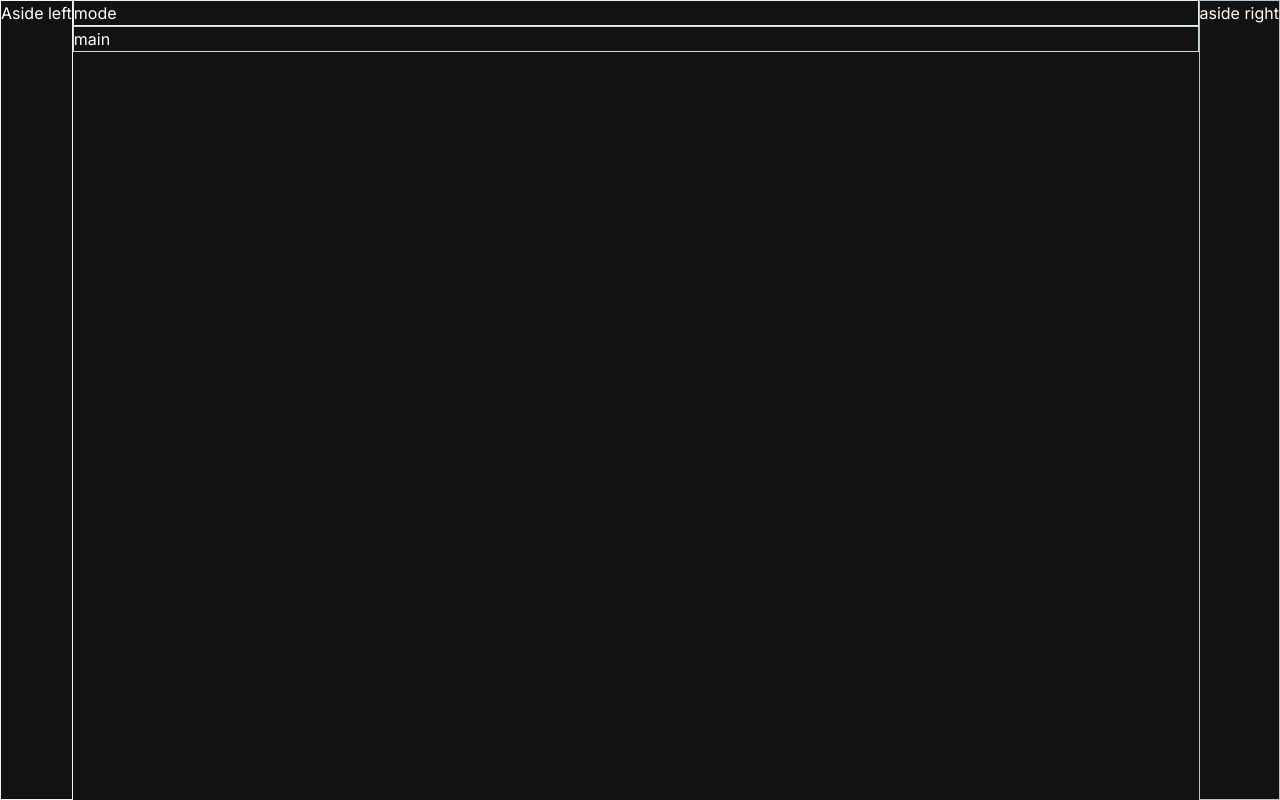
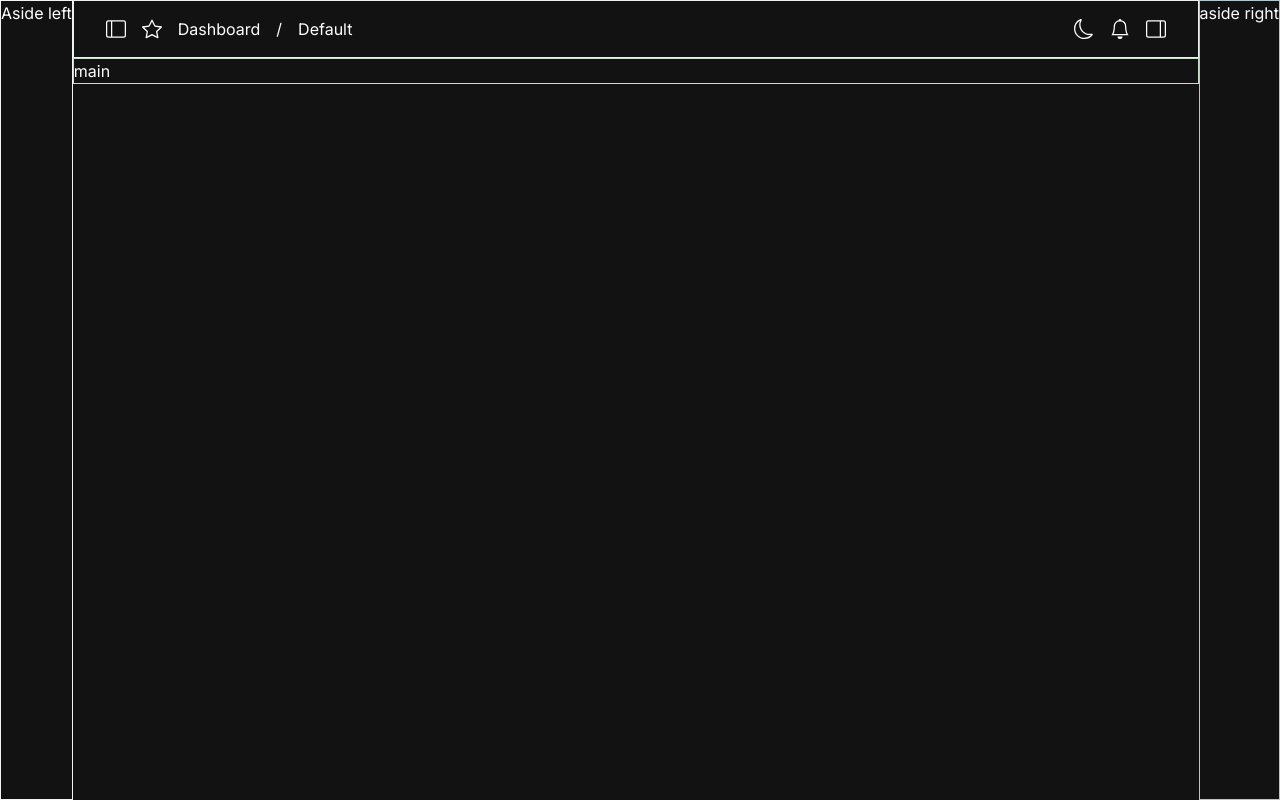
Before and after one commit to OnlyIZI/ecommerce-front, a Next.js app: page /admin/dashboard in a window 1280 px wide. Built offline with nearby package versions, Linux system fonts and the light colour scheme.

Commit message:
add: create headerAdmin page

```diff
--- a/src/app/admin/_components/header.tsx
+++ b/src/app/admin/_components/header.tsx
@@ -1,12 +1,45 @@
 "use client"
+import { Bell } from "@/icons/bell"
+import { Moon } from "@/icons/moon"
+import { SideBar } from "@/icons/sideBar"
+import { SideBarReverse } from "@/icons/sideBarReverse"
+import { Star } from "@/icons/star"
+import { Sun } from "@/icons/sun"
 import { useTheme } from "next-themes"
 
 export const HeaderAdmin = () => {
-  const { setTheme } = useTheme()
+  const { theme, setTheme } = useTheme()
+
+  function handleToggle() {
+    if (theme == "light") return setTheme("dark")
+    return setTheme("light")
+  }
 
   return (
-    <header>
-      <button>mode</button>
-    </header>
+    <section className="flex h-14 w-full items-center justify-between px-8">
+      <div className="flex gap-4">
+        <button>
+          <SideBar width={20} height={20} />
+        </button>
+        <button>
+          <Star width={20} height={20} />
+        </button>
+        <p>Dashboard</p>
+        <p>/</p>
+        <p>Default</p>
+      </div>
+      <div className="flex gap-4">
+        <button onClick={handleToggle}>
+          <Sun width={20} height={20} className="flex dark:hidden" />
+          <Moon width={20} height={20} className="hidden dark:flex" />
+        </button>
+        <button>
+          <Bell width={20} height={20} />
+        </button>
+        <button>
+          <SideBarReverse width={20} height={20} />
+        </button>
+      </div>
+    </section>
   )
 }
--- /dev/null
+++ b/src/icons/bell.tsx
@@ -0,0 +1,16 @@
+import { IconsProps } from "@/interface/icons"
+
+export const Bell = ({ className, width, height }: IconsProps) => {
+  return (
+    <svg
+      xmlns="http://www.w3.org/2000/svg"
+      width={width}
+      height={height}
+      fill="currentColor"
+      className={`bi bi-bell ${className}`}
+      viewBox="0 0 16 16"
+    >
+      <path d="M8 16a2 2 0 0 0 2-2H6a2 2 0 0 0 2 2M8 1.918l-.797.161A4 4 0 0 0 4 6c0 .628-.134 2.197-.459 3.742-.16.767-.376 1.566-.663 2.258h10.244c-.287-.692-.502-1.49-.663-2.258C12.134 8.197 12 6.628 12 6a4 4 0 0 0-3.203-3.92zM14.22 12c.223.447.481.801.78 1H1c.299-.199.557-.553.78-1C2.68 10.2 3 6.88 3 6c0-2.42 1.72-4.44 4.005-4.901a1 1 0 1 1 1.99 0A5 5 0 0 1 13 6c0 .88.32 4.2 1.22 6" />
+    </svg>
+  )
+}
--- /dev/null
+++ b/src/icons/moon.tsx
@@ -0,0 +1,16 @@
+import { IconsProps } from "@/interface/icons"
+
+export const Moon = ({ className, width, height }: IconsProps) => {
+  return (
+    <svg
+      xmlns="http://www.w3.org/2000/svg"
+      width={width}
+      height={height}
+      fill="currentColor"
+      className={`bi bi-moon ${className}`}
+      viewBox="0 0 16 16"
+    >
+      <path d="M6 .278a.77.77 0 0 1 .08.858 7.2 7.2 0 0 0-.878 3.46c0 4.021 3.278 7.277 7.318 7.277q.792-.001 1.533-.16a.79.79 0 0 1 .81.316.73.73 0 0 1-.031.893A8.35 8.35 0 0 1 8.344 16C3.734 16 0 12.286 0 7.71 0 4.266 2.114 1.312 5.124.06A.75.75 0 0 1 6 .278M4.858 1.311A7.27 7.27 0 0 0 1.025 7.71c0 4.02 3.279 7.276 7.319 7.276a7.32 7.32 0 0 0 5.205-2.162q-.506.063-1.029.063c-4.61 0-8.343-3.714-8.343-8.29 0-1.167.242-2.278.681-3.286" />
+    </svg>
+  )
+}
--- /dev/null
+++ b/src/icons/sideBar.tsx
@@ -0,0 +1,16 @@
+import { IconsProps } from "@/interface/icons"
+
+export const SideBar = ({ className, width, height }: IconsProps) => {
+  return (
+    <svg
+      xmlns="http://www.w3.org/2000/svg"
+      width={width}
+      height={height}
+      fill="currentColor"
+      className={`bi bi-layout-sidebar ${className}`}
+      viewBox="0 0 16 16"
+    >
+      <path d="M0 3a2 2 0 0 1 2-2h12a2 2 0 0 1 2 2v10a2 2 0 0 1-2 2H2a2 2 0 0 1-2-2zm5-1v12h9a1 1 0 0 0 1-1V3a1 1 0 0 0-1-1zM4 2H2a1 1 0 0 0-1 1v10a1 1 0 0 0 1 1h2z" />
+    </svg>
+  )
+}
--- /dev/null
+++ b/src/icons/sideBarReverse.tsx
@@ -0,0 +1,16 @@
+import { IconsProps } from "@/interface/icons"
+
+export const SideBarReverse = ({ className, width, height }: IconsProps) => {
+  return (
+    <svg
+      xmlns="http://www.w3.org/2000/svg"
+      width={width}
+      height={height}
+      fill="currentColor"
+      className={`bi bi-layout-sidebar-reverse ${className}`}
+      viewBox="0 0 16 16"
+    >
+      <path d="M16 3a2 2 0 0 0-2-2H2a2 2 0 0 0-2 2v10a2 2 0 0 0 2 2h12a2 2 0 0 0 2-2zm-5-1v12H2a1 1 0 0 1-1-1V3a1 1 0 0 1 1-1zm1 0h2a1 1 0 0 1 1 1v10a1 1 0 0 1-1 1h-2z" />
+    </svg>
+  )
+}
--- /dev/null
+++ b/src/icons/star.tsx
@@ -0,0 +1,16 @@
+import { IconsProps } from "@/interface/icons"
+
+export const Star = ({ className, width, height }: IconsProps) => {
+  return (
+    <svg
+      xmlns="http://www.w3.org/2000/svg"
+      width={width}
+      height={height}
+      fill="currentColor"
+      className={`bi bi-star ${className}`}
+      viewBox="0 0 16 16"
+    >
+      <path d="M2.866 14.85c-.078.444.36.791.746.593l4.39-2.256 4.389 2.256c.386.198.824-.149.746-.592l-.83-4.73 3.522-3.356c.33-.314.16-.888-.282-.95l-4.898-.696L8.465.792a.513.513 0 0 0-.927 0L5.354 5.12l-4.898.696c-.441.062-.612.636-.283.95l3.523 3.356-.83 4.73zm4.905-2.767-3.686 1.894.694-3.957a.56.56 0 0 0-.163-.505L1.71 6.745l4.052-.576a.53.53 0 0 0 .393-.288L8 2.223l1.847 3.658a.53.53 0 0 0 .393.288l4.052.575-2.906 2.77a.56.56 0 0 0-.163.506l.694 3.957-3.686-1.894a.5.5 0 0 0-.461 0z" />
+    </svg>
+  )
+}
--- /dev/null
+++ b/src/icons/sun.tsx
@@ -0,0 +1,16 @@
+import { IconsProps } from "@/interface/icons"
+
+export const Sun = ({ className, width, height }: IconsProps) => {
+  return (
+    <svg
+      xmlns="http://www.w3.org/2000/svg"
+      width={width}
+      height={height}
+      fill="currentColor"
+      className={`bi bi-brightness-high ${className}`}
+      viewBox="0 0 16 16"
+    >
+      <path d="M8 11a3 3 0 1 1 0-6 3 3 0 0 1 0 6m0 1a4 4 0 1 0 0-8 4 4 0 0 0 0 8M8 0a.5.5 0 0 1 .5.5v2a.5.5 0 0 1-1 0v-2A.5.5 0 0 1 8 0m0 13a.5.5 0 0 1 .5.5v2a.5.5 0 0 1-1 0v-2A.5.5 0 0 1 8 13m8-5a.5.5 0 0 1-.5.5h-2a.5.5 0 0 1 0-1h2a.5.5 0 0 1 .5.5M3 8a.5.5 0 0 1-.5.5h-2a.5.5 0 0 1 0-1h2A.5.5 0 0 1 3 8m10.657-5.657a.5.5 0 0 1 0 .707l-1.414 1.415a.5.5 0 1 1-.707-.708l1.414-1.414a.5.5 0 0 1 .707 0m-9.193 9.193a.5.5 0 0 1 0 .707L3.05 13.657a.5.5 0 0 1-.707-.707l1.414-1.414a.5.5 0 0 1 .707 0m9.193 2.121a.5.5 0 0 1-.707 0l-1.414-1.414a.5.5 0 0 1 .707-.707l1.414 1.414a.5.5 0 0 1 0 .707M4.464 4.465a.5.5 0 0 1-.707 0L2.343 3.05a.5.5 0 1 1 .707-.707l1.414 1.414a.5.5 0 0 1 0 .708" />
+    </svg>
+  )
+}
--- /dev/null
+++ b/src/interface/icons.ts
@@ -0,0 +1,5 @@
+export interface IconsProps {
+  className?: string
+  width: number
+  height: number
+}
--- a/src/lib/provider.tsx
+++ b/src/lib/provider.tsx
@@ -3,5 +3,9 @@
 import { ThemeProvider } from "next-themes"
 
 export default function Providers({ children }: { children: React.ReactNode }) {
-  return <ThemeProvider defaultTheme="dark">{children}</ThemeProvider>
+  return (
+    <ThemeProvider attribute="class" defaultTheme="dark">
+      {children}
+    </ThemeProvider>
+  )
 }
--- a/tailwind.config.ts
+++ b/tailwind.config.ts
@@ -1,6 +1,7 @@
 import type { Config } from "tailwindcss"
 
 const config: Config = {
+  darkMode: "class",
   content: [
     "./src/pages/**/*.{js,ts,jsx,tsx,mdx}",
     "./src/components/**/*.{js,ts,jsx,tsx,mdx}",
```
Also changed, not shown: public/layout-sidebar.svg (added).
